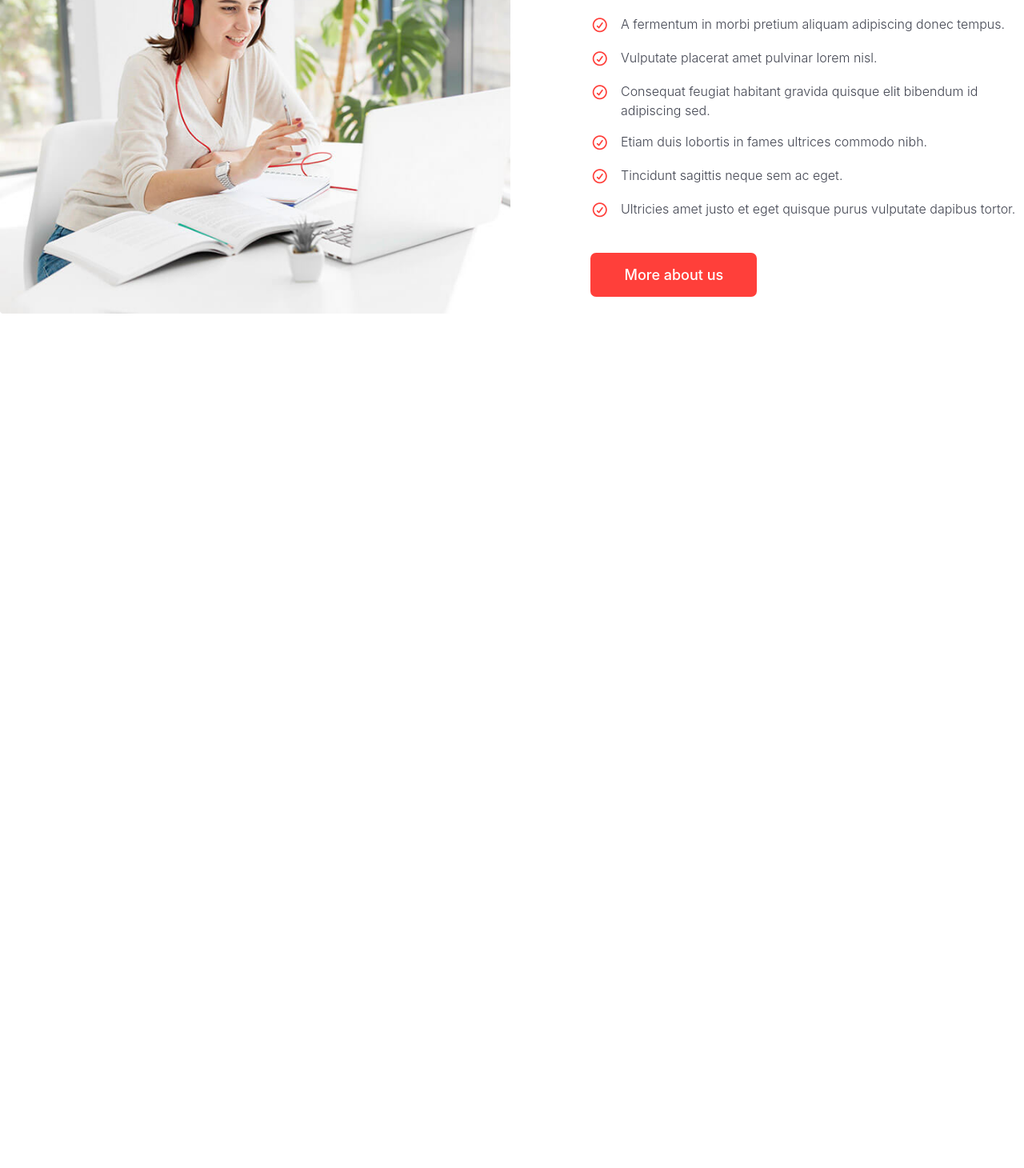
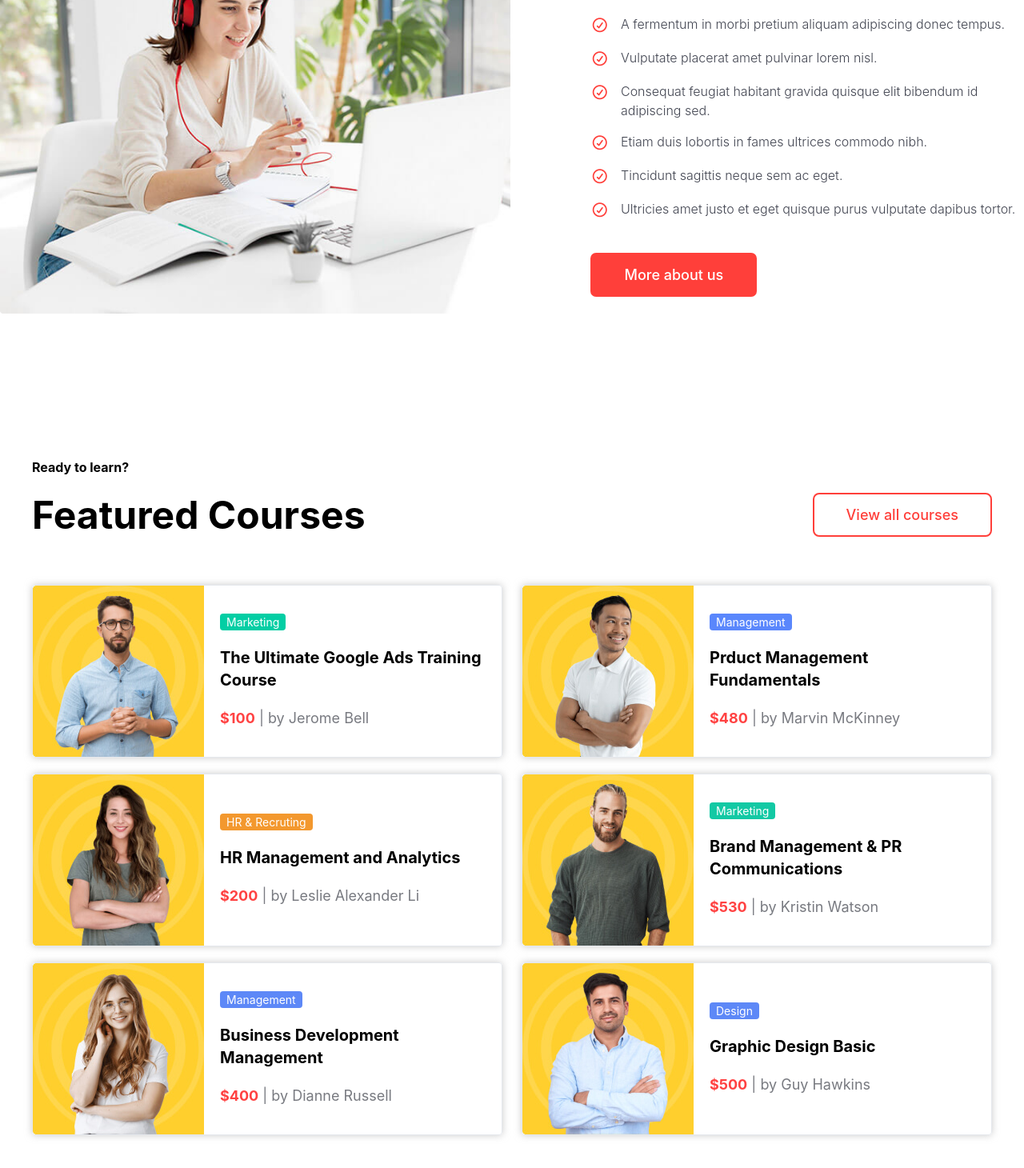
Before and after one commit to usmonnh-hub/CreateX, a website: page index.html in a window 1280 px wide. Shown: the part 1239-2699 px from the top of the page at 80% size. Before the commit the page ends 1631 px from the top, so only its background shows below. Drawn offline with nearby package versions, Linux system fonts and the light colour scheme; files that its build step writes are made by us from their sources.

Commit message:
page1 section3

```diff
--- a/index.html
+++ b/index.html
@@ -125,9 +125,67 @@
               <p class="text-[16px] font-[350] text-[#424551]">Ultricies amet justo et eget quisque purus vulputate dapibus tortor.</p>
             </div>
           </div>
-          <button class="active:bg-[#FF3F3A] active:text-[#fff] bg-[#FF3F3A] hover:text-[#FF3F3A] hover:bg-transparent transition duration-900 hover:duration-900 text-[#ffffff] border-2 text-[18px] font-[550] hover:cursor-pointer py-[10px] px-[30px] rounded-[7px] border-[#FF3F3A] lg:px-[40px] lg:py-[12px] ml-[20px] mt-[40px]">More about us</button>
+          <button class="active:bg-[#FF3F3A] active:text-[#fff] bg-[#FF3F3A] hover:text-[#FF3F3A] hover:bg-transparent transition duration-900 hover:duration-900 text-[#ffffff] border-2 text-[18px] font-[550] hover:cursor-pointer py-[10px] px-[30px] rounded-[7px] border-[#FF3F3A] lg:px-[40px] lg:py-[12px] ml-[50px]  mt-[40px] px-[90px] py-[12px] lg:ml-[20px]">More about us</button>
         </div>
       </div>
     </section>
+     <section class="flex max-w-300 m-auto flex-col gap-5 p-5 lg:px-0 lg:py-25 mt-[80px] ">
+        <p class="font-bold self-center lg:self-start">Ready to learn?</p>
+        <div class="flex flex-col lg:flex-row items-center gap-3 justify-between">
+            <h2 class="text-3xl lg:text-5xl font-bold">Featured Courses</h2>
+            <button class="active:bg-transparent active:text-[#ff3f3a] hover:bg-[#ff3f3a] to-[#FF3F3A] hover:text-[#fff] transition duration-900 hover:duration-900 hover:cursor-pointer bg-transparent text-[#FF3F3A] border-2 text-[18px] font-[550] py-[10px] px-[30px] rounded-[8px] border-[#FF3F3A]       lg:px-[40px] lg:py-[12px]">View all courses</button>
+        </div>
+        <div class="flex flex-wrap gap-5 justify-center lg:mt-10 lg:justify-between">
+
+            <div class="flex lg:flex-row flex-col w-full lg:w-[49%] items-center shadow-[0_0_10px_#aaaaaa9d] rounded-sm border border-[#E5E8ED] hover:scale-106 transition duration-700 active:scale-10">
+                <img src="src/images/t1.png" alt="">
+                <div class="flex flex-col p-5 gap-5 items-center lg:items-start">
+                    <p class="text-[14px] text-white bg-[#03CEA4] px-2 rounded-sm">Marketing</p>
+                    <h3 class="text-xl font-bold text-center lg:text-start">The Ultimate Google Ads Training Course</h3>
+                    <p class="text-[18px] text-[#787A80]"><span class="text-[#FF4242] font-bold">$100</span> | by Jerome Bell</p>
+                </div>
+            </div>
+            <div class="flex lg:flex-row flex-col lg:w-[49%] items-center shadow-[0_0_10px_#aaaaaa9d] rounded-sm border border-[#E5E8ED] hover:scale-106 transition duration-700 active:scale-10">
+                <img src="src/images/t2.png" alt="">
+                <div class="flex flex-col p-5 gap-5 items-center lg:items-start">
+                    <p class="text-[14px] text-white bg-[#5A87FC] px-2 rounded-sm">Management</p>
+                    <h3 class="text-xl font-bold text-center lg:text-start">Prduct Management Fundamentals</h3>
+                    <p class="text-[18px] text-[#787A80]"><span class="text-[#FF4242] font-bold">$480</span> | by Marvin McKinney</p>
+                </div>
+            </div>
+            <div class="flex lg:flex-row flex-col w-full lg:w-[49%] items-center shadow-[0_0_10px_#aaaaaa9d] rounded-sm border border-[#E5E8ED] hover:scale-106 transition duration-700 active:scale-10">
+                <img src="src/images/t3.png" alt="">
+                <div class="flex flex-col p-5 gap-5 items-center lg:items-start">
+                    <p class="text-[14px] text-white bg-[#F3982E] px-2 rounded-sm">HR & Recruting</p>
+                    <h3 class="text-xl font-bold text-center lg:text-start">HR  Management and Analytics</h3>
+                    <p class="text-[18px] text-[#787A80]"><span class="text-[#FF4242] font-bold">$200</span> | by Leslie Alexander Li</p>
+                </div>
+            </div>
+            <div class="flex lg:flex-row flex-col lg:w-[49%] items-center shadow-[0_0_10px_#aaaaaa9d] rounded-sm border border-[#E5E8ED] hover:scale-106 transition duration-700 active:scale-10">
+                <img src="src/images/t4.png" alt="">
+                <div class="flex flex-col p-5 gap-5 items-center lg:items-start">
+                    <p class="text-[14px] text-white bg-[#13C9A4] px-2 rounded-sm">Marketing</p>
+                    <h3 class="text-xl font-bold text-center lg:text-start">Brand Management & PR Communications</h3>
+                    <p class="text-[18px] text-[#787A80]"><span class="text-[#FF4242] font-bold">$530</span> | by Kristin Watson</p>
+                </div>
+            </div>
+            <div class="flex lg:flex-row flex-col lg:w-[49%] items-center shadow-[0_0_10px_#aaaaaa9d] rounded-sm border border-[#E5E8ED] hover:scale-106 transition duration-700 active:scale-10">
+                <img src="src/images/t5.png" alt="">
+                <div class="flex flex-col p-5 gap-5 items-center lg:items-start">
+                    <p class="text-[14px] text-white bg-[#5D88F7] px-2 rounded-sm">Management</p>
+                    <h3 class="text-xl font-bold text-center lg:text-start">Business Development Management</h3>
+                    <p class="text-[18px] text-[#787A80]"><span class="text-[#FF4242] font-bold">$400</span> | by Dianne Russell</p>
+                </div>
+            </div>
+            <div class="flex lg:flex-row flex-col w-full lg:w-[49%] items-center shadow-[0_0_10px_#aaaaaa9d] rounded-sm border border-[#E5E8ED] hover:scale-106 transition duration-700 active:scale-10">
+                <img src="src/images/t6.png" alt="">
+                <div class="flex flex-col p-5 gap-5 items-center lg:items-start">
+                    <p class="text-[14px] text-white bg-[#5D88F7] px-2 rounded-sm">Design</p>
+                    <h3 class="text-xl font-bold text-center lg:text-start">Graphic Design Basic</h3>
+                    <p class="text-[18px] text-[#787A80]"><span class="text-[#FF4242] font-bold">$500</span> | by Guy Hawkins</p>
+                </div>
+            </div>
+        </div>
+    </section>
   </body>
 </html>
```
Also changed, not shown: src/images/t1.png (added), src/images/t2.png (added), src/images/t3.png (added), src/images/t4.png (added), src/images/t5.png (added), src/images/t6.png (added).
